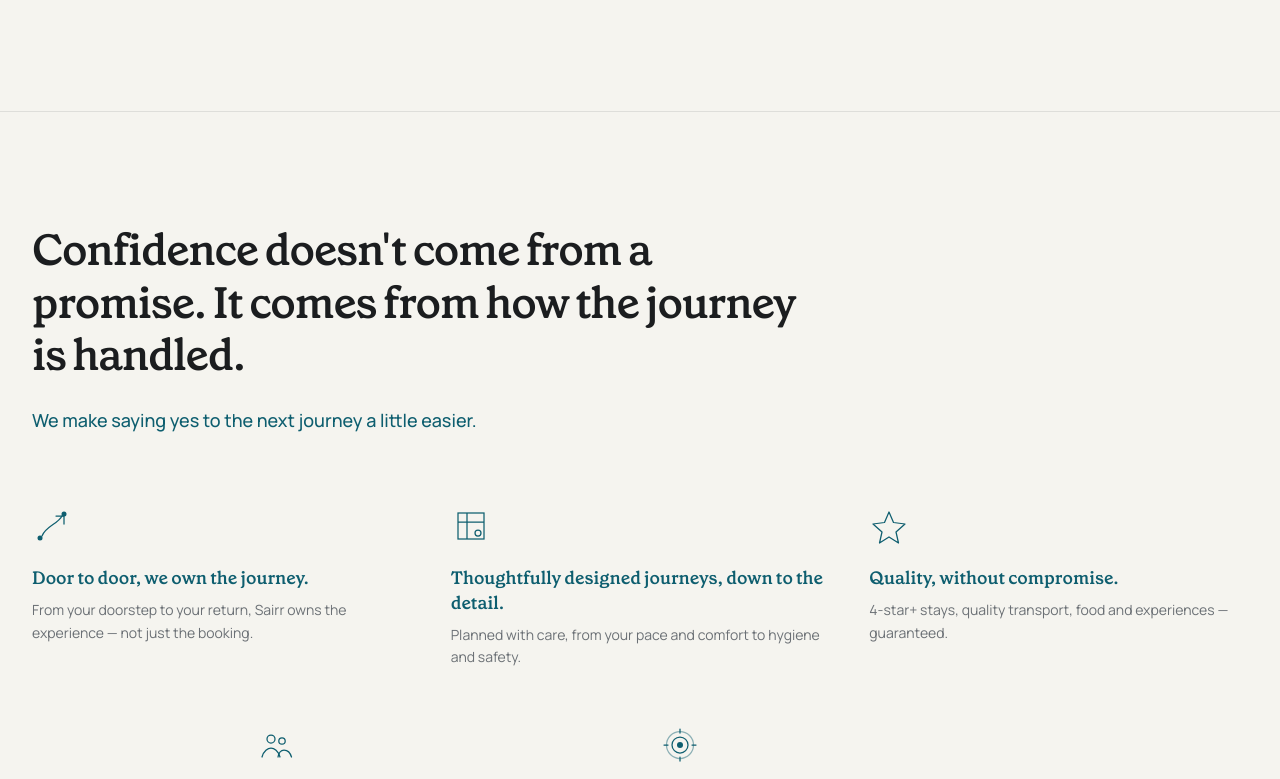
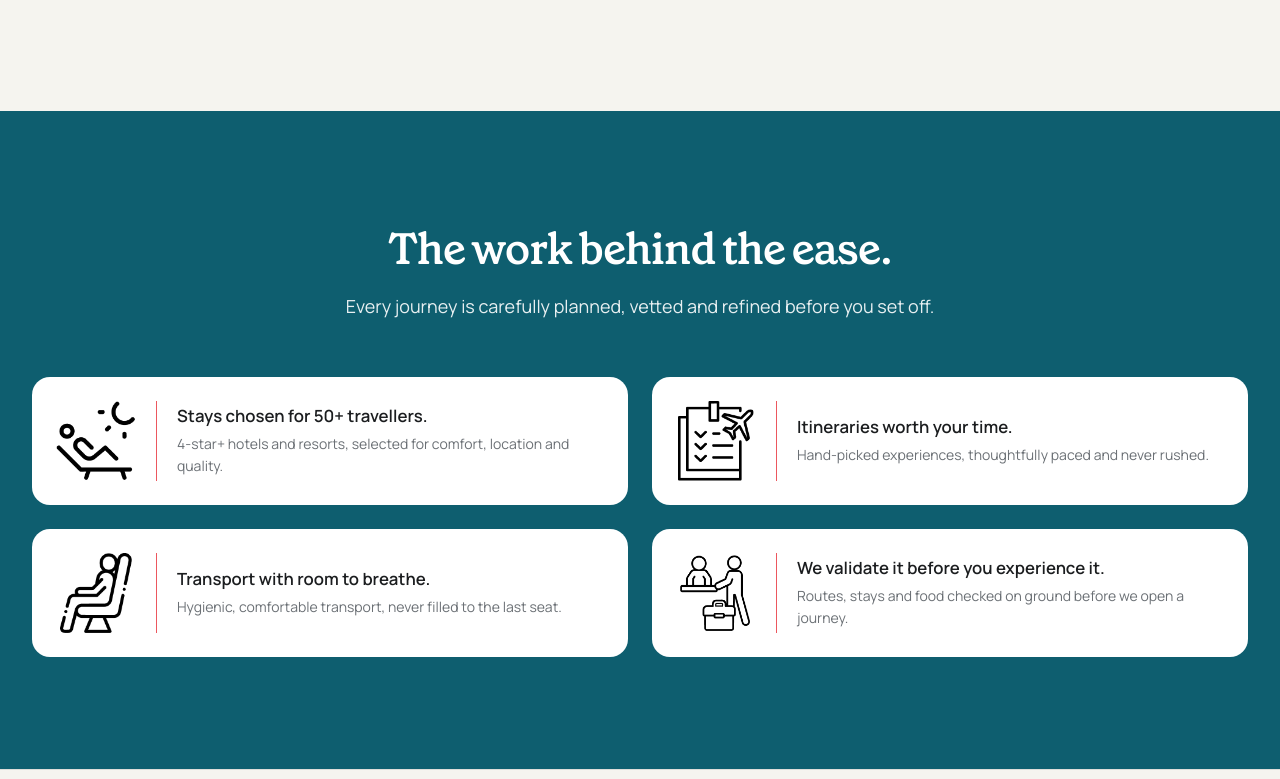
Before and after one commit to ServerlessTushar/sairr-website, a Next.js app: page / in a window 1280 px wide. Shown: the part 2321-3100 px from the top of the page. Built offline with nearby package versions, Linux system fonts and the light colour scheme.

Commit message:
why sair section redesigned

```diff
--- a/src/components/home/WhySairrSection.tsx
+++ b/src/components/home/WhySairrSection.tsx
@@ -1,23 +1,102 @@
+import Image, { type StaticImageData } from "next/image";
 import { FadeIn } from "@/components/shared/FadeIn";
-import { RtbGrid } from "@/components/shared/RtbCard";
+import chosenStays from "@/public/homepage/chosen-stays.webp";
+import breathableTransport from "@/public/homepage/breathable-transport.webp";
+import worthyItineraries from "@/public/homepage/worthy-itineries.webp";
+import prevalidateExp from "@/public/homepage/pre-validate-experience.webp";
+
+const CORAL = "#EC575E";
+
+type WhySairrItem = {
+  id: string;
+  icon: StaticImageData;
+  title: string;
+  description: string;
+};
+
+const whySairrItems: WhySairrItem[] = [
+  {
+    id: "chosen-stays",
+    icon: chosenStays,
+    title: "Stays chosen for 50+ travellers.",
+    description:
+      "4-star+ hotels and resorts, selected for comfort, location and quality.",
+  },
+  {
+    id: "worthy-itineraries",
+    icon: worthyItineraries,
+    title: "Itineraries worth your time.",
+    description:
+      "Hand-picked experiences, thoughtfully paced and never rushed.",
+  },
+  {
+    id: "breathable-transport",
+    icon: breathableTransport,
+    title: "Transport with room to breathe.",
+    description:
+      "Hygienic, comfortable transport, never filled to the last seat.",
+  },
+  {
+    id: "pre-validate",
+    icon: prevalidateExp,
+    title: "We validate it before you experience it.",
+    description:
+      "Routes, stays and food checked on ground before we open a journey.",
+  },
+];
+
+function WhySairrCard({ item }: { item: WhySairrItem }) {
+  return (
+    <article className="flex items-center gap-4 rounded-2xl bg-white p-5 sm:gap-5 sm:p-6">
+      <div className="relative size-[4.5rem] shrink-0 sm:size-20">
+        <Image
+          src={item.icon}
+          alt=""
+          fill
+          className="object-contain"
+          sizes="80px"
+        />
+      </div>
+
+      <div
+        className="w-px shrink-0 self-stretch"
+        style={{ backgroundColor: CORAL }}
+        aria-hidden
+      />
+
+      <div className="min-w-0">
+        <h3 className="font-sans text-base font-semibold leading-snug text-charcoal sm:text-[1.05rem]">
+          {item.title}
+        </h3>
+        <p className="mt-1.5 text-sm leading-relaxed text-slate">
+          {item.description}
+        </p>
+      </div>
+    </article>
+  );
+}
 
 export function WhySairrSection() {
   return (
-    <section className="border-t border-charcoal/10 bg-mist">
+    <section className="bg-brand">
       <div className="mx-auto max-w-7xl px-4 py-20 sm:px-6 lg:px-8 lg:py-28">
         <FadeIn>
-          <div className="max-w-3xl">
-            <h2 className="font-heading text-3xl font-semibold leading-[1.2] tracking-tight text-charcoal sm:text-4xl lg:text-[2.75rem]">
-              Confidence doesn&apos;t come from a promise. It comes from how the
-              journey is handled.
+          <div className="mx-auto max-w-3xl text-center">
+            <h2 className="font-heading text-3xl font-semibold leading-[1.2] tracking-tight text-white sm:text-4xl lg:text-[2.75rem]">
+              The work behind the ease.
             </h2>
-            <p className="mt-6 text-lg font-medium text-brand">
-              We make saying yes to the next journey a little easier.
+            <p className="mt-4 text-base leading-relaxed text-white/90 sm:text-lg">
+              Every journey is carefully planned, vetted and refined before you
+              set off.
             </p>
           </div>
         </FadeIn>
 
-        <RtbGrid className="mt-16" />
+        <div className="mt-12 grid grid-cols-1 gap-4 sm:gap-5 lg:mt-14 lg:grid-cols-2 lg:gap-6">
+          {whySairrItems.map((item) => (
+            <WhySairrCard key={item.id} item={item} />
+          ))}
+        </div>
       </div>
     </section>
   );
```
